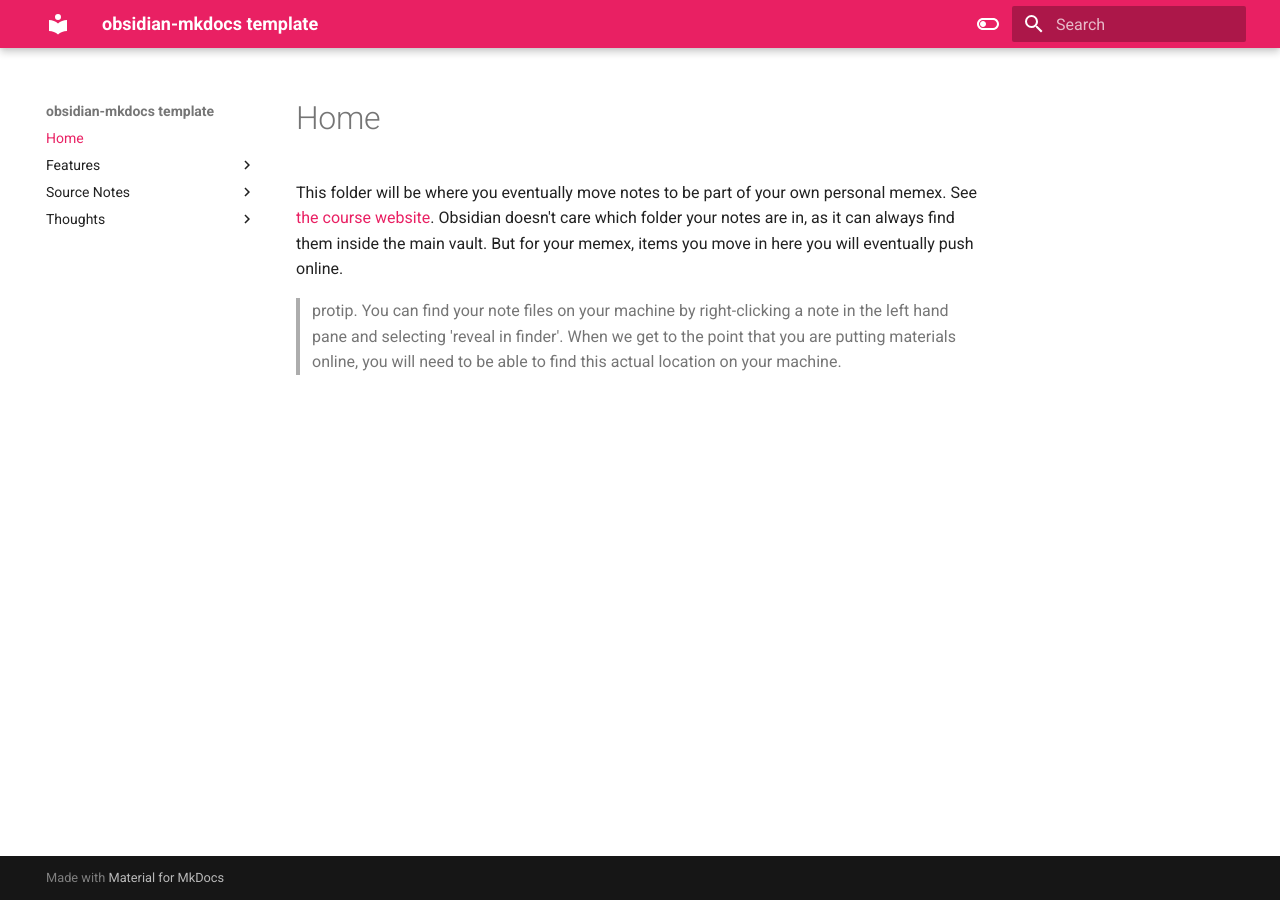
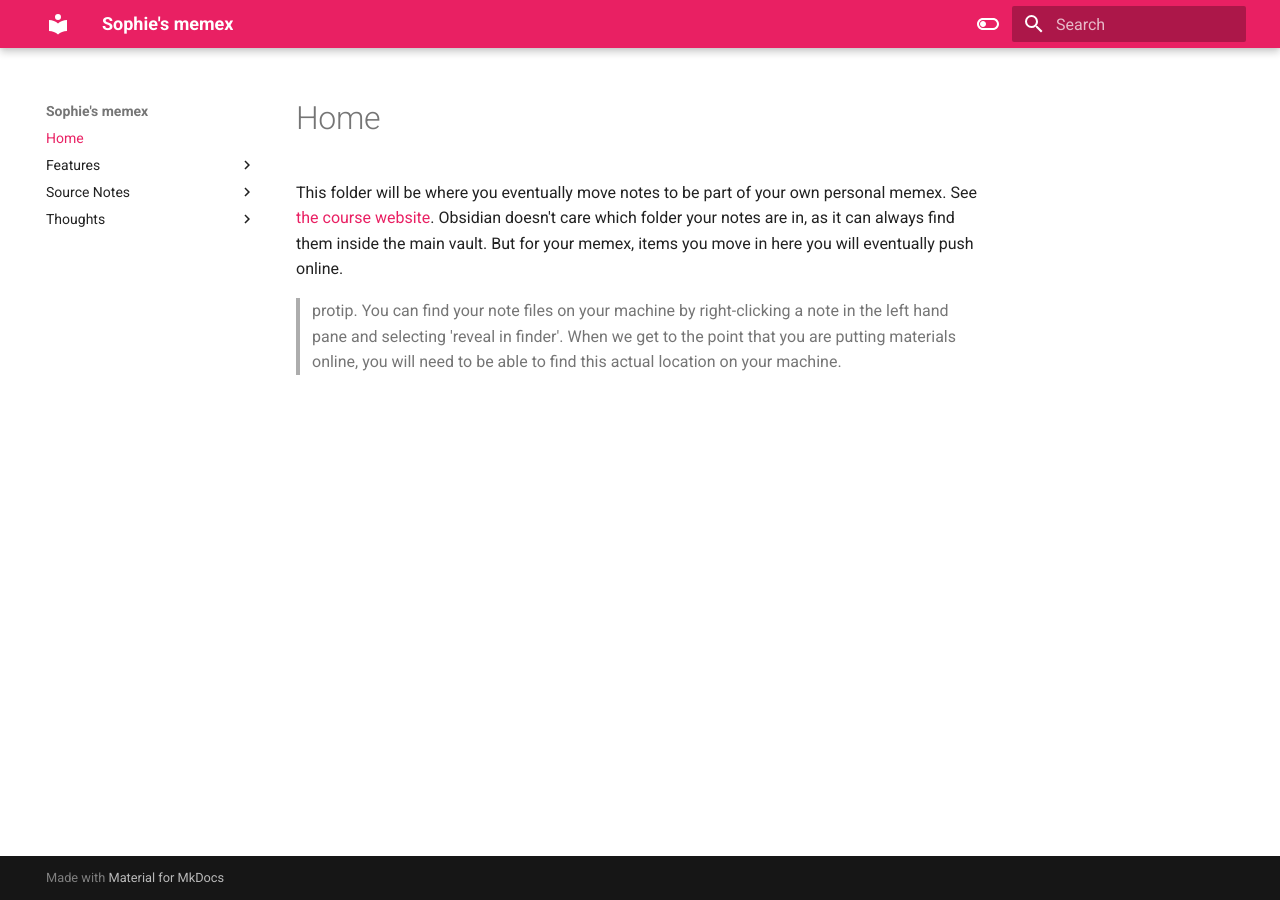
Before and after one commit to probablyanxious/hist1900-memex, an MkDocs documentation site: the page built from docs/index.md, in a window 1280 px wide. Built offline with MkDocs 1.6.1 and Material for MkDocs 9.7.7, drawn with Linux system fonts in a browser that asks for light colours.

Commit message:
Update mkdocs.yml

```diff
--- a/mkdocs.yml
+++ b/mkdocs.yml
@@ -1,4 +1,4 @@
-site_name: obsidian-mkdocs template
+site_name: Sophie's memex
 
 theme:
     name: 'material'
```
